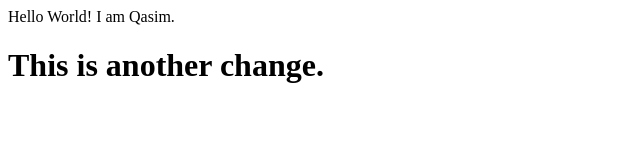
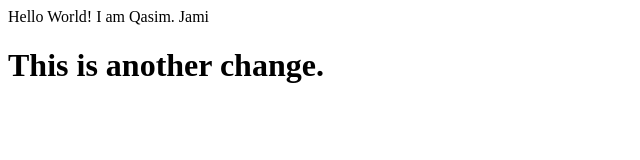
Before and after one commit to muhammadqasimjami/Lecture0, a plain HTML site: page index.html in a window 1280 px wide. Shown: the full height of the page, 0-640 px from the left. Drawn offline with Linux system fonts and the light colour scheme.

Commit message:
Update index.html

```diff
--- a/index.html
+++ b/index.html
@@ -9,7 +9,7 @@
 <body>
     Hello World!
     I am Qasim.
-
+    Jami
     <h1>This is another change.</h1>
 </body>
 </html>
```
